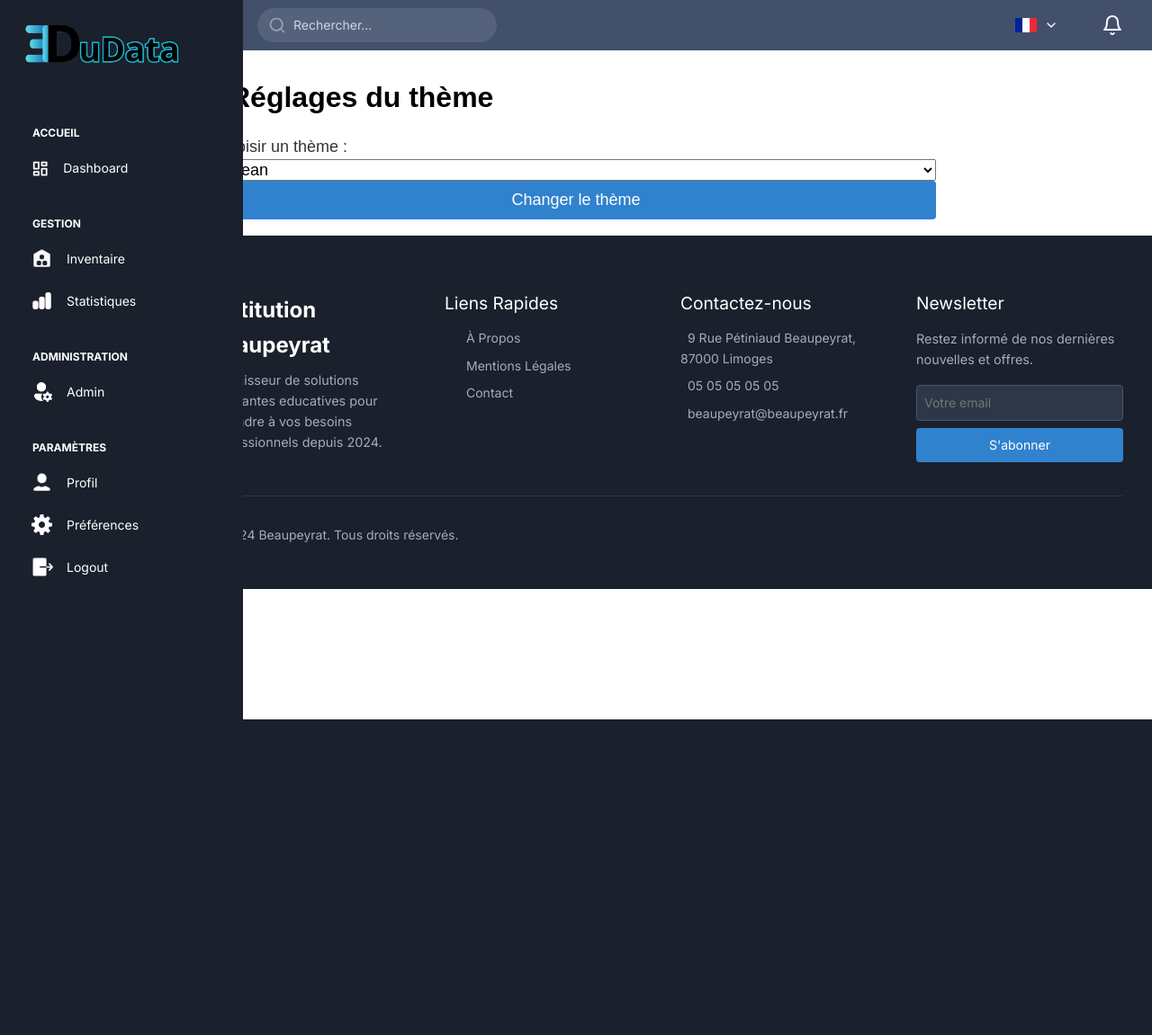
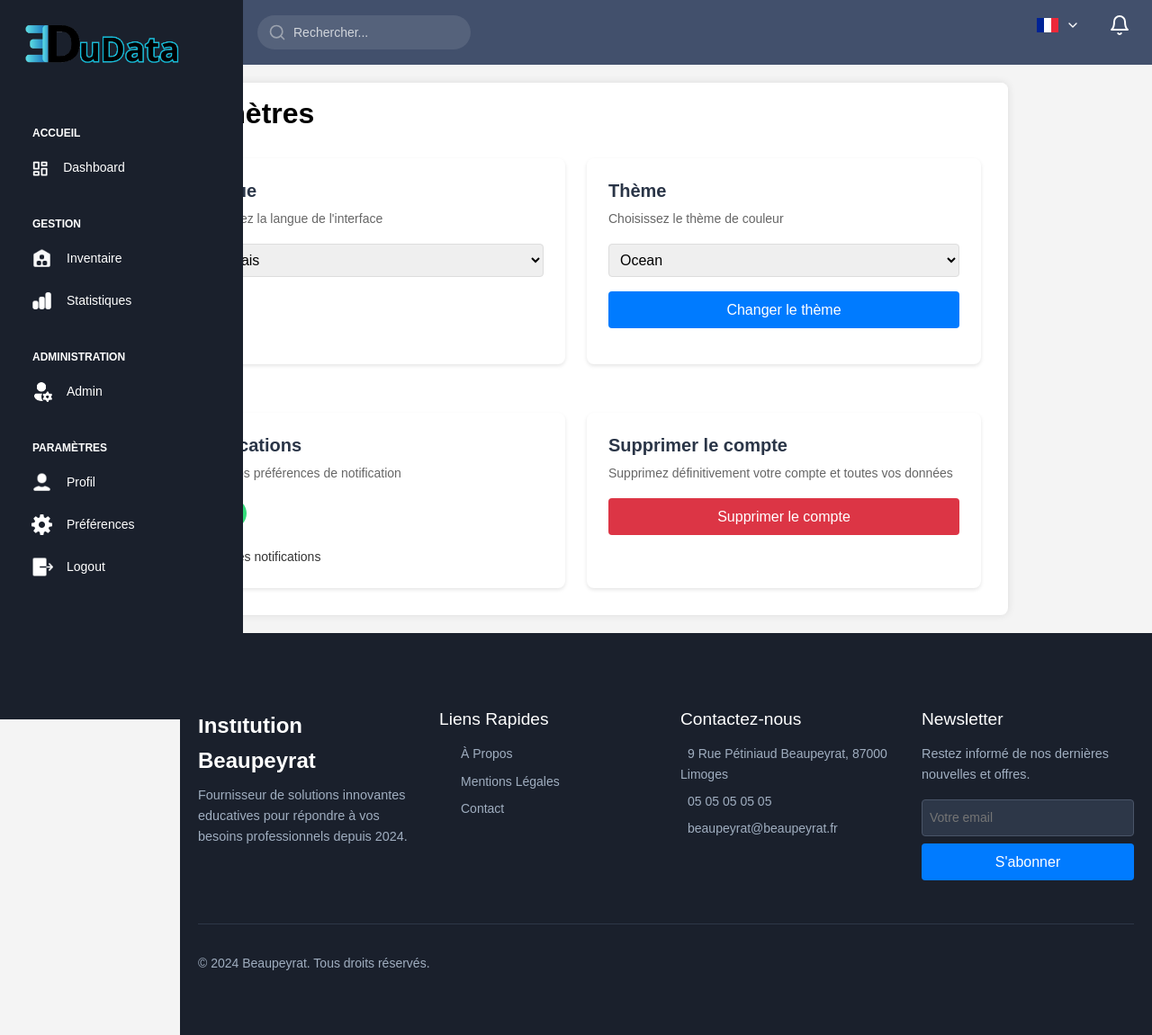
Before and after one commit to SpriiteL/EduData, a Symfony app: template templates/setting/setting.html.twig in a window 1280 px wide. Shown: the whole page at 90% size. Before the commit the page ends 800 px from the top, so only its background shows below. Run offline with Twig, Linux system fonts and the light colour scheme; the template is opened without the code that fills it, so the values that code supplies are empty; some libraries are stand-ins or nearby versions.

Commit message:
twig page setting + ajout theme clair

```diff
--- /dev/null
+++ b/public/css/setting.css
@@ -0,0 +1,113 @@
+body {
+    font-family: Arial, sans-serif;
+    line-height: 1.6;
+    color: #333;
+    margin: 0;
+    padding: 0;
+    background-color: #f4f4f4;
+}
+.container {
+    max-width: 1200px;
+    margin: 0 auto;
+    padding: 20px;
+}
+h1 {
+    font-size: 2rem;
+    margin-bottom: 1rem;
+}
+.grid {
+    display: grid;
+    gap: 1.5rem;
+    grid-template-columns: repeat(auto-fit, minmax(300px, 1fr));
+    margin-left: 30px;
+    margin-right: 30px;
+}
+.card {
+    background-color: #fff;
+    border-radius: 8px;
+    box-shadow: 0 2px 4px rgba(0, 0, 0, 0.1);
+    padding: 1.5rem;
+}
+.card-title {
+    font-size: 1.25rem;
+    font-weight: bold;
+    margin-bottom: 0.5rem;
+}
+.card-description {
+    color: #666;
+    font-size: 0.875rem;
+    margin-bottom: 1rem;
+}
+select, button {
+    width: 100%;
+    padding: 0.5rem;
+    margin-bottom: 1rem;
+    border: 1px solid #ddd;
+    border-radius: 4px;
+    font-size: 1rem;
+}
+button {
+    background-color: #007bff;
+    color: #fff;
+    cursor: pointer;
+    border: none;
+}
+button:hover {
+    background-color: #0056b3;
+}
+.radio-group {
+    display: flex;
+    gap: 1rem;
+}
+.radio-option {
+    display: flex;
+    align-items: center;
+    gap: 0.5rem;
+}
+.switch {
+    position: relative;
+    display: inline-block;
+    width: 60px;
+    height: 34px;
+    margin-bottom: 20px;
+}
+.switch input {
+    opacity: 0;
+    width: 0;
+    height: 0;
+}
+.slider {
+    position: absolute;
+    cursor: pointer;
+    top: 0;
+    left: 0;
+    right: 0;
+    bottom: 0;
+    background-color: #dc3545;
+    transition: .4s;
+    border-radius: 34px;
+}
+.slider:before {
+    position: absolute;
+    content: "";
+    height: 26px;
+    width: 26px;
+    left: 4px;
+    bottom: 4px;
+    background-color: white;
+    transition: .4s;
+    border-radius: 50%;
+}
+input:checked + .slider {
+    background-color: #33DA79;
+}
+input:checked + .slider:before {
+    transform: translateX(26px);
+}
+
+.delete-button {
+    background-color: #dc3545;
+}
+.delete-button:hover {
+    background-color: #c82333;
+}
--- a/public/css/styleheader.css
+++ b/public/css/styleheader.css
@@ -113,9 +113,13 @@
 .theme3-header { background-color: #191919; }
 
 .theme4-sidebar { background-color: #0E5600; }
-.theme4-footer { background-color: #157F00; }
+.theme4-footer { background-color: #0E5600; }
 .theme4-header { background-color: #282828; }
 
 .theme5-sidebar { background-color: #460056; }
 .theme5-footer { background-color: #460056; }
 .theme5-header { background-color: #282828; }
+
+.theme6-sidebar { background-color: #505050; }
+.theme6-footer { background-color: #365b9e; }
+.theme6-header { background-color: #365b9e; }
--- a/templates/base.html.twig
+++ b/templates/base.html.twig
@@ -11,6 +11,7 @@
     <link rel="stylesheet" href="{{ asset('css/styleFooter.css') }}">
     <link rel="stylesheet" href="{{ asset('css/styleheader.css') }}">
     <link rel="stylesheet" href="{{ asset('css/styleDashboard.css') }}">
+    <link rel="stylesheet" href="{{ asset('css/setting.css') }}">
 </head>
 <body class="{{ app.session.get('theme', 'theme1') }}">
     <header class="header {{ app.session.get('theme', 'theme1') }}-header">
@@ -47,6 +48,8 @@
                 logo.src = '{{ asset('../asset/edugreen.png') }}';
             } else if (theme === 'theme5') {
                 logo.src = '{{ asset('../asset/edupurple.png') }}';
+            }  else if (theme === 'theme6') {
+                logo.src = '{{ asset('../asset/edu2.png') }}';
             }
         });
     </script>
--- a/templates/dashboard/dashboard.html.twig
+++ b/templates/dashboard/dashboard.html.twig
@@ -12,7 +12,7 @@
     <h1>Notifications <span><img src="{{ asset('asset/icons/blackbell.png') }}" class="ti icon"></span></h1>
     <div class="list-table">
         <div class="user-list-header">
-            <button class="view-more">En Voir <img src="{{ asset('asset/icons/plus.png') }}" class="ti iconplus"></button>
+            <button class="view-more {{ app.session.get('theme', 'theme1') }}-button">En Voir <img src="{{ asset('asset/icons/plus.png') }}" class="ti iconplus"></button>
         </div>
 
         <div class="user-list">
@@ -29,7 +29,7 @@
     <h1>Demandes <span><img src="{{ asset('asset/icons/demande.png') }}" class="ti icon"></span></h1>
     <div class="list-table">
         <div class="user-list-header">
-            <button class="view-more">En Voir <img src="{{ asset('asset/icons/plus.png') }}" class="ti iconplus"></button>
+            <button class="view-more {{ app.session.get('theme', 'theme1') }}-button">En Voir <img src="{{ asset('asset/icons/plus.png') }}" class="ti iconplus"></button>
         </div>
 
         <div class="user-list">
@@ -47,7 +47,7 @@
     <h1>Utilisateurs <span><img src="{{ asset('asset/icons/userblack.png') }}" class="ti icon"></span></h1>
     <div class="list-table">
         <div class="user-list-header">
-            <button class="view-more">En Voir <img src="{{ asset('asset/icons/plus.png') }}" class="ti iconplus"></button>
+            <button class="view-more {{ app.session.get('theme', 'theme1') }}-button">En Voir <img src="{{ asset('asset/icons/plus.png') }}" class="ti iconplus"></button>
         </div>
 
         <div class="user-list">
--- a/templates/setting/setting.html.twig
+++ b/templates/setting/setting.html.twig
@@ -1,4 +1,79 @@
 {% extends 'base.html.twig' %}
+
+{% block title %}Réglages{% endblock %}
+
+{% block body %}
+</head>
+<body>
+    <div class="divcontainer">
+        <h1>Paramètres</h1>
+        <div class="grid">
+            <div class="card">
+                <h2 class="card-title">Langue</h2>
+                <p class="card-description">Choisissez la langue de l'interface</p>
+                <select id="language">
+                    <option value="fr">Français</option>
+                    <option value="en">English</option>
+                    <option value="es">Español</option>
+                    <option value="de">Deutsch</option>
+                </select>
+            </div>
+
+            <div class="card">
+                <h2 class="card-title">Thème</h2>
+                <p class="card-description">Choisissez le thème de couleur</p>
+                <form action="{{ path('change_theme') }}" method="POST">
+                    <select name="theme" id="theme">
+                        <option value="theme1" {% if current_theme == 'theme1' %}selected{% endif %}>Ocean</option>
+                        <option value="theme2" {% if current_theme == 'theme2' %}selected{% endif %}>Sombre</option>
+                        <option value="theme3" {% if current_theme == 'theme3' %}selected{% endif %}>Peps</option>
+                        <option value="theme4" {% if current_theme == 'theme4' %}selected{% endif %}>Naturel</option>
+                        <option value="theme5" {% if current_theme == 'theme5' %}selected{% endif %}>Purple</option>
+                        <option value="theme6" {% if current_theme == 'theme6' %}selected{% endif %}>Clair</option>
+                    </select>
+                    <button type="submit">Changer le thème</button>
+                </form>
+            </div>
+
+            <div class="card">
+                <h2 class="card-title">Notifications</h2>
+                <p class="card-description">Gérez vos préférences de notification</p>
+                <label class="switch">
+                    <input type="checkbox" checked>
+                    <span class="slider"></span>
+                </label>
+                <span>Activer les notifications</span>
+            </div>
+
+            <div class="card">
+                <h2 class="card-title">Supprimer le compte</h2>
+                <p class="card-description">Supprimez définitivement votre compte et toutes vos données</p>
+                <button class="delete-button">Supprimer le compte</button>
+            </div>
+        </div>
+    </div>
+</body>
+{% endblock %}
+
+
+
+
+
+
+
+
+
+
+
+
+
+
+
+
+
+
+
+{# {% extends 'base.html.twig' %}
 
 {% block title %}Réglages{% endblock %}
 
@@ -23,4 +98,4 @@
         <button type="submit">Changer le thème</button>
     </form>
 </div>
-{% endblock %}
+{% endblock %} #}
```
Also changed, not shown: public/css/styles.css, 1 other file.
